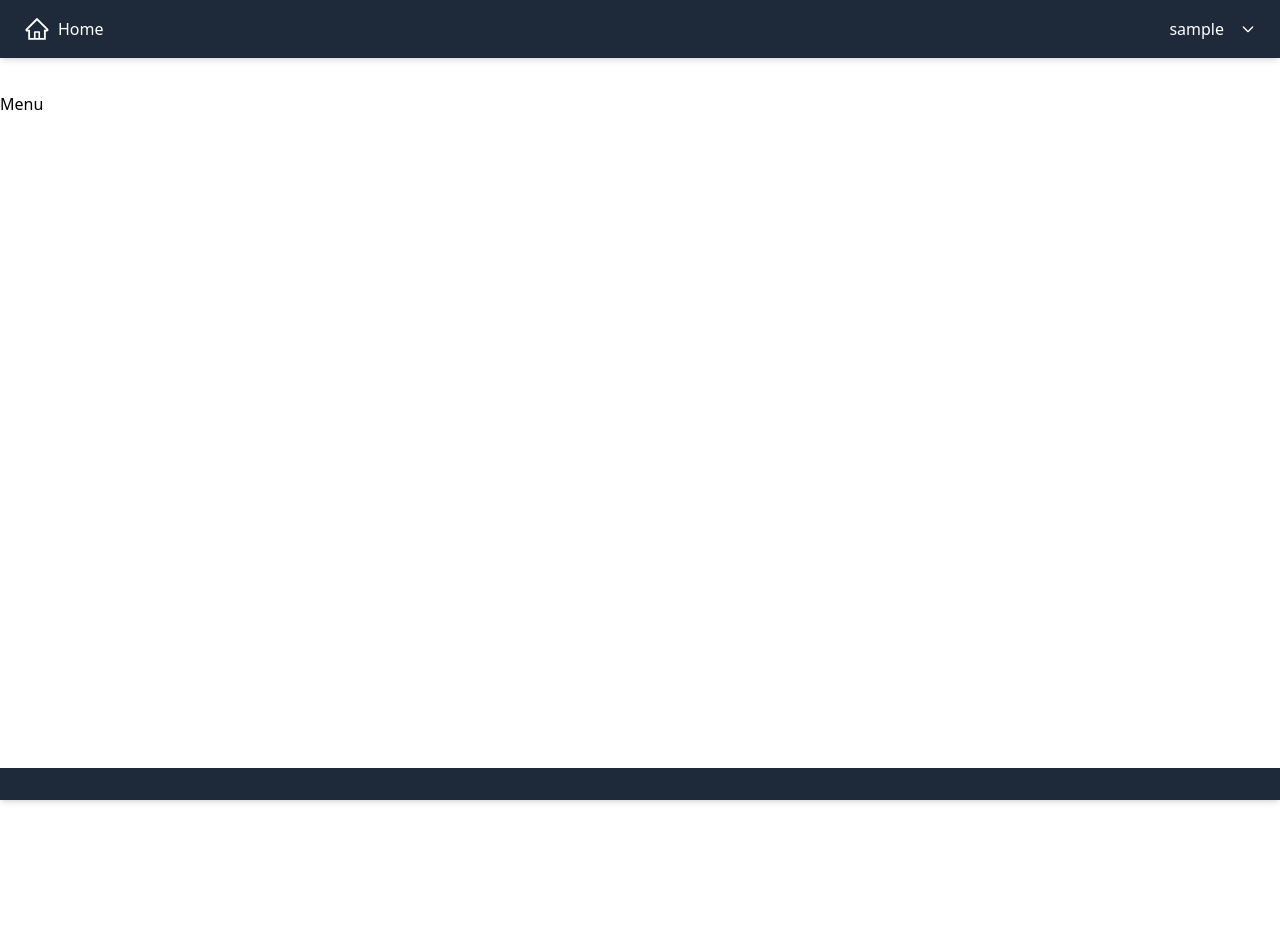
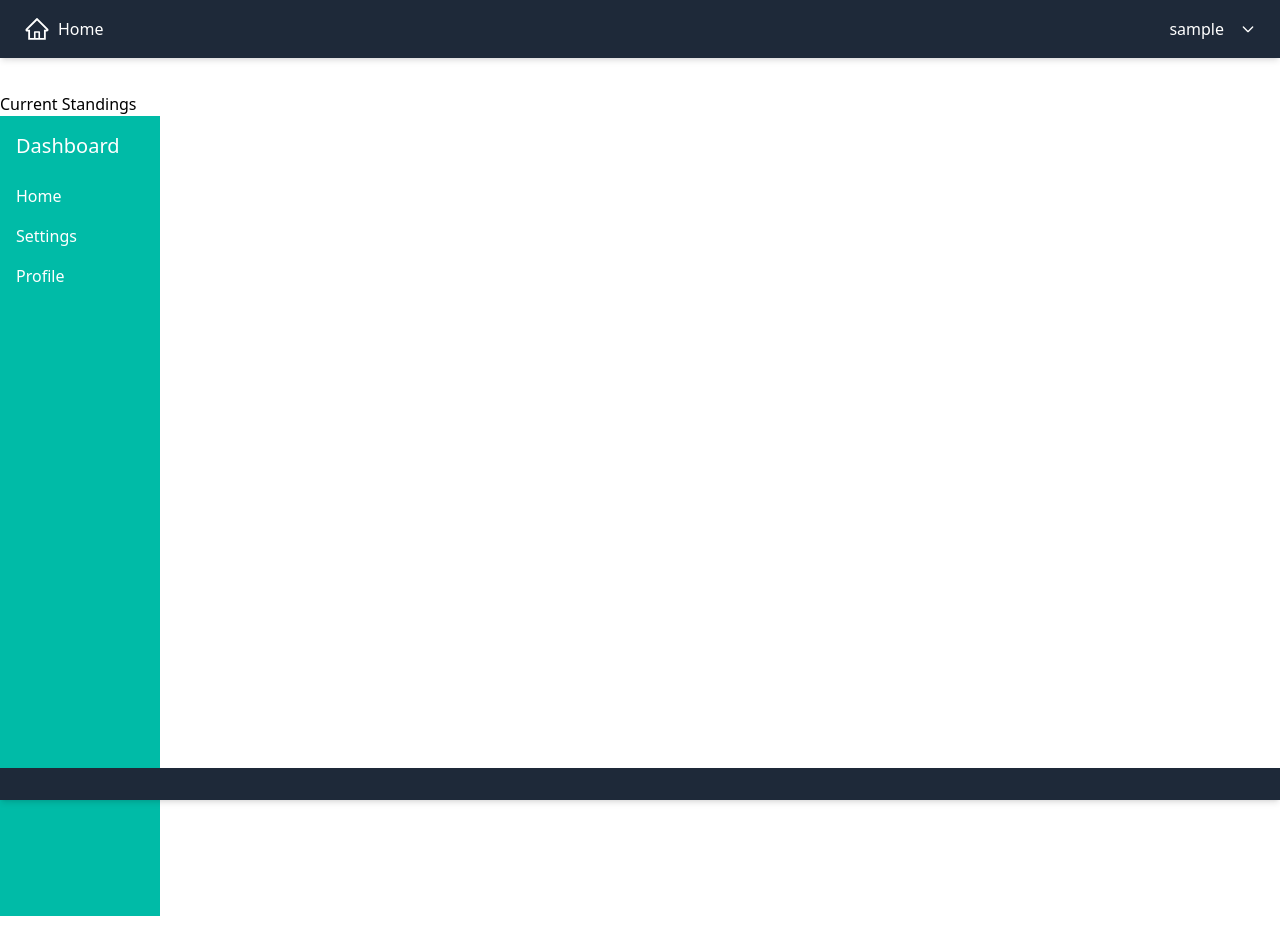
Before and after one commit to williamscodebox/ffApp, a React (Vite) app in the folder frontend/: page /menu in a window 1280 px wide. Before the commit the page ends 800 px from the top, so only its background shows below. Built offline with nearby package versions, Linux system fonts and the light colour scheme; sample sign-in values are in the browser's storage.

Commit message:
added sidebar

```diff
--- /dev/null
+++ b/frontend/src/components/Sidebar.jsx
@@ -0,0 +1,26 @@
+function Sidebar() {
+  return (
+    <div className="bg-teal-500 text-white w-[10rem] h-screen p-4">
+      <h1 className="text-xl">Dashboard</h1>
+      <ul className="mt-6 space-y-4">
+        <li>
+          <a href="#home" className="hover:text-gray-200">
+            Home
+          </a>
+        </li>
+        <li>
+          <a href="#settings" className="hover:text-gray-200">
+            Settings
+          </a>
+        </li>
+        <li>
+          <a href="#profile" className="hover:text-gray-200">
+            Profile
+          </a>
+        </li>
+      </ul>
+    </div>
+  );
+}
+
+export default Sidebar;
--- a/frontend/src/pages/Auth/Menu.jsx
+++ b/frontend/src/pages/Auth/Menu.jsx
@@ -1,7 +1,15 @@
 import React from "react";
+import Sidebar from "../../components/Sidebar";
 
 const Menu = () => {
-  return <div className="mt-20">Menu</div>;
+  return (
+    <div className="mt-20">
+      <div>Current Standings</div>
+      <div>
+        <Sidebar />
+      </div>
+    </div>
+  );
 };
 
 export default Menu;
```
